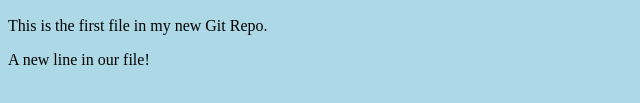
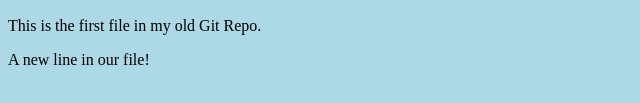
Before and after one commit to jjarmy/hello-world, a plain HTML site: page index.html in a window 1280 px wide. Shown: the part 253-356 px from the top of the page, 0-640 px from the left. Drawn offline with Linux system fonts and the light colour scheme.

Commit message:
Update index.html with old text

```diff
--- a/index.html
+++ b/index.html
@@ -8,7 +8,7 @@
 
 <h1>Hello world!</h1>
 <div><img src="space.jpg" alt="Hello World from Space" style="width:20%;max-width:960px"></div>
-<p>This is the first file in my new Git Repo.</p>
+<p>This is the first file in my old Git Repo.</p>
 <p>A new line in our file!</p>
 
 </body>
```
